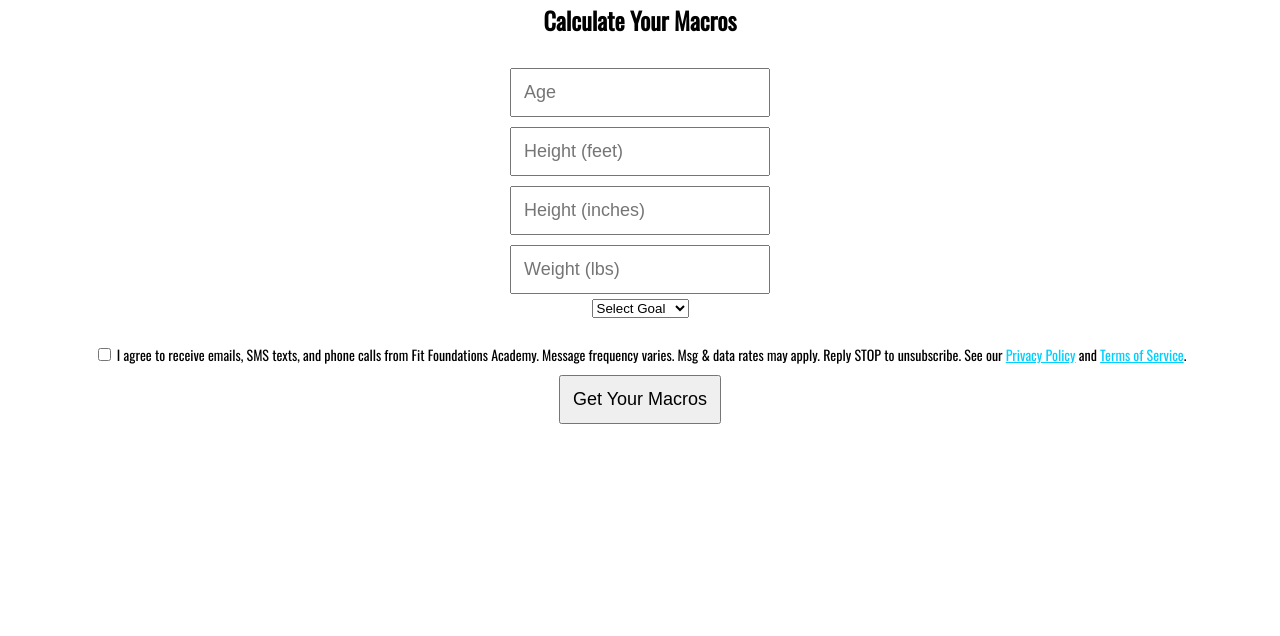
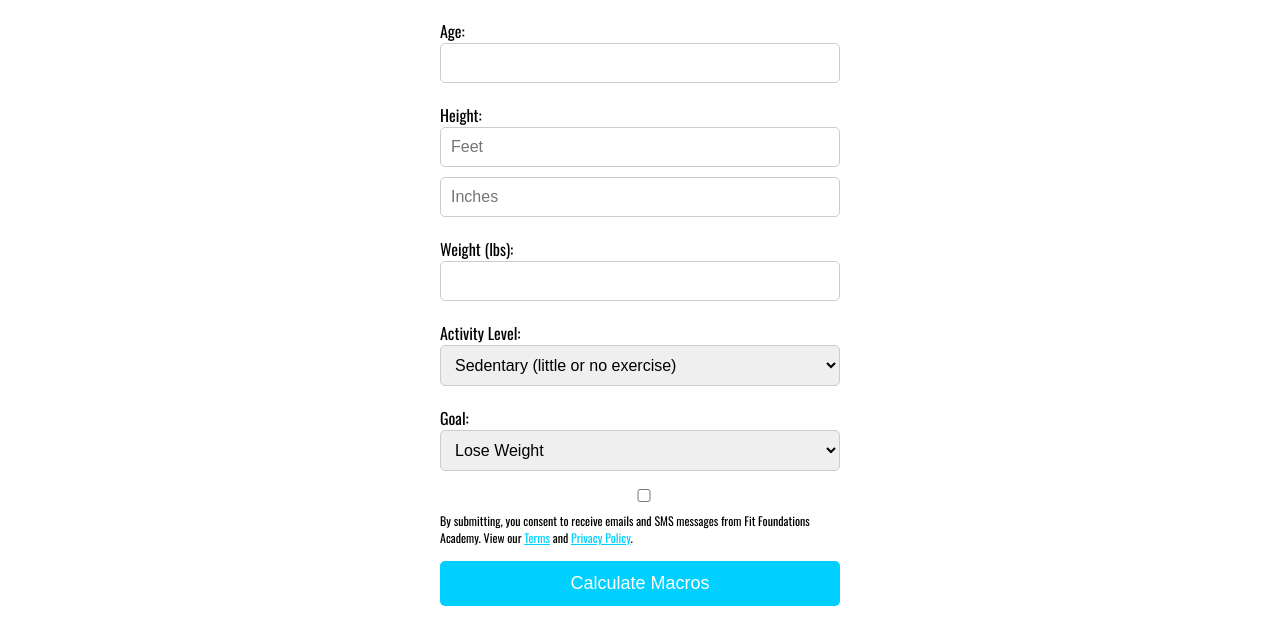
Before and after one commit to fitfoundtionsacademy/macro-calculator, a plain HTML site: page index.html in a window 1280 px wide. Shown: the part 170-806 px from the top of the page. Drawn offline with nearby package versions, Linux system fonts and the light colour scheme.

Commit message:
Update index.html

```diff
--- a/index.html
+++ b/index.html
@@ -1,39 +1,102 @@
-
 <!DOCTYPE html>
 <html lang="en">
 <head>
     <meta charset="UTF-8">
+    <meta name="viewport" content="width=device-width, initial-scale=1.0">
     <title>Fit Foundations Macro Calculator</title>
     <link rel="stylesheet" href="https://fonts.googleapis.com/css?family=Oswald:400">
     <style>
-        body { font-family: 'Oswald', sans-serif; color: #000; background-color: #FFF; text-align: center; }
-        input, button { padding: 12px; font-size: 18px; margin-top: 10px; }
-        .consent-box { margin-top: 20px; font-size: 14px; }
-        a { color: #00D0FF; }
-        img { max-width: 250px; margin-bottom: 20px; }
+        body {
+            font-family: 'Oswald', sans-serif;
+            background-color: #FFFFFF;
+            color: #000000;
+            margin: 0;
+            padding: 20px;
+            text-align: center;
+            display: flex;
+            flex-direction: column;
+            align-items: center;
+        }
+        .logo {
+            max-width: 250px;
+            width: 80%;
+            margin: 15px auto;
+        }
+        form {
+            max-width: 400px;
+            width: 100%;
+            margin: 10px auto;
+        }
+        input, select {
+            width: 100%;
+            padding: 10px;
+            margin-bottom: 10px;
+            box-sizing: border-box;
+            border-radius: 5px;
+            border: 1px solid #ccc;
+            font-size: 16px;
+        }
+        label {
+            display: block;
+            text-align: left;
+            margin-top: 10px;
+        }
+        button {
+            background-color: #00D0FF;
+            color: #FFFFFF;
+            border: none;
+            padding: 12px;
+            cursor: pointer;
+            font-size: 18px;
+            width: 100%;
+            margin-top: 15px;
+            border-radius: 5px;
+        }
+        .consent {
+            font-size: 12px;
+            text-align: left;
+            margin-top: 5px;
+        }
+        a {
+            color: #00D0FF;
+        }
     </style>
 </head>
 <body>
-    <img src="logo.png" alt="Fit Foundations Academy Logo">
-    <h2>Calculate Your Macros</h2>
-    <form action="results.html">
-        <input type="number" placeholder="Age" required><br>
-        <input type="number" placeholder="Height (feet)" required><br>
-        <input type="number" placeholder="Height (inches)" required><br>
-        <input type="number" placeholder="Weight (lbs)" required><br>
-        <select required>
-            <option value="">Select Goal</option>
-            <option value="lose">Lose Weight</option>
-            <option value="maintain">Maintain</option>
-            <option value="gain">Gain Muscle</option>
-        </select><br>
-        <div class="consent-box">
-            <input type="checkbox" id="consent" required>
-            <label for="consent">
-                I agree to receive emails, SMS texts, and phone calls from Fit Foundations Academy. Message frequency varies. Msg & data rates may apply. Reply STOP to unsubscribe. See our <a href="privacy.html">Privacy Policy</a> and <a href="terms.html">Terms of Service</a>.
-            </label>
-        </div>
-        <button type="submit">Get Your Macros</button>
+    <img src="logo.png" alt="Fit Foundations Academy Logo" class="logo">
+    <form action="results.html" method="get">
+        <label>Age:</label>
+        <input type="number" name="age" required>
+
+        <label>Height:</label>
+        <input type="number" name="feet" placeholder="Feet" required>
+        <input type="number" name="inches" placeholder="Inches" required>
+
+        <label>Weight (lbs):</label>
+        <input type="number" name="weight" required>
+
+        <label>Activity Level:</label>
+        <select name="activity">
+            <option value="1.2">Sedentary (little or no exercise)</option>
+            <option value="1.375">Lightly active (1-3 days/week)</option>
+            <option value="1.55">Moderately active (3-5 days/week)</option>
+            <option value="1.725">Very active (6-7 days/week)</option>
+            <option value="1.9">Extra active (very intense daily)</option>
+        </select>
+
+        <label>Goal:</label>
+        <select name="goal">
+            <option value="-500">Lose Weight</option>
+            <option value="0">Maintain Weight</option>
+            <option value="500">Gain Weight</option>
+        </select>
+
+        <label class="consent">
+            <input type="checkbox" required>
+            By submitting, you consent to receive emails and SMS messages from Fit Foundations Academy. View our <a href="terms.html">Terms</a> and <a href="privacy.html">Privacy Policy</a>.
+        </label>
+
+        <button type="submit">Calculate Macros</button>
     </form>
 </body>
 </html>
```
